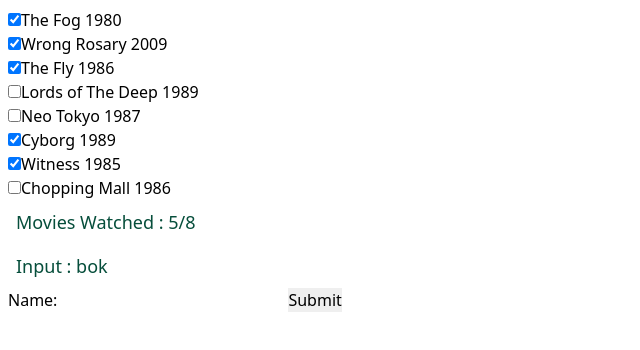
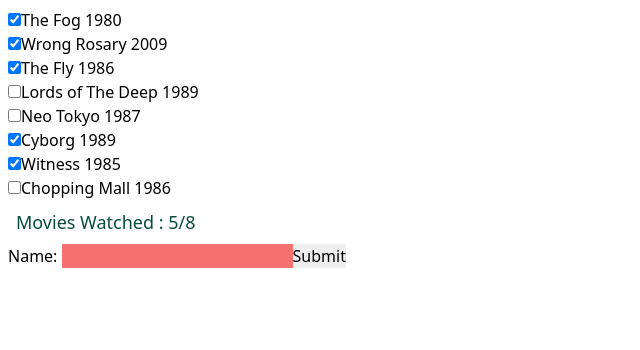
Before and after one commit to Marvling/movie-todo, a React (Create React App) app: page / in a window 1280 px wide. Shown: the top 350 px of the page, without its empty margins (0-640 px from the left). Built offline with nearby package versions, Linux system fonts and the light colour scheme.

Commit message:
primitive add item to the list

```diff
--- a/src/App.js
+++ b/src/App.js
@@ -19,9 +19,11 @@ class App extends React.Component{
 
 
         this.state = {
-            typedName: 'bok',
+            typedName: '',
             todoDataArray: todoData,
-            numberOfWatched: numberWatched
+            numberOfWatched: numberWatched,
+
+            debugObject: {}
         }
     }
 
@@ -42,25 +44,31 @@ class App extends React.Component{
       }
 
     handleSubmit(event) {
-        // alert('A name was submitted: ' + this.state.typedName);
+
+        console.log('am I fired')
 
 
-        this.setState((prevState)=> {
-            let objectToAdd = {
-                id: prevState.todoDataArray[prevState.todoDataArray.length-1].id + 1,
+        this.setState((prevState) => {
+
+            let updatedTodoDataArray = prevState.todoDataArray
+
+            console.log(updatedTodoDataArray);
+
+            let newTodoItem = {
+                id: prevState.todoDataArray.length + 1,
                 name: prevState.typedName,
-                year: 3000,
-                isWatched: false,
-                dateWatched: ''
+                year: 1800,
+                isWatched: false
             }
+            updatedTodoDataArray.push(newTodoItem)
+            updatedTodoDataArray = Array.from(new Set(updatedTodoDataArray));
 
-            // let updatedTodoArray = prevState
-            // updatedTodoArray.todoDataArray.push(objectToAdd)
-
-            // return{todoDataArray: updatedTodoArray}
+            return {
+                todoDataArray: updatedTodoDataArray,
+            }
         })
 
-
+        this.countWatched();
         event.preventDefault();
       }
 
@@ -83,7 +91,6 @@ class App extends React.Component{
 
         this.countWatched();
 
-
     }
 
 
@@ -97,25 +104,22 @@ class App extends React.Component{
             />
         )
 
-
         return(
             <div className='m-2'>
                 {todoItemsList}
+
                 <p
                     className='p-2 text-lg text-green-900'>
-                    Movies Watched : {this.state.numberOfWatched}/{this.state.todoDataArray.length}
-                </p>
-                <p
-                    className='p-2 text-lg text-green-900'>
-                    Input : {this.state.typedName}
+                    Movies Watched : {this.state.numberOfWatched
+                    /* TODO: Put a for loop that  checks for the comnpleted items and get rid of the numberOfWatched state & function*/}
+                    /{this.state.todoDataArray.length}
                 </p>
 
+                <form onSubmit={this.handleSubmit}>
+                    <label >
+                        Name: <input className='bg-red-400' type="text"  onChange={this.handleInput} />
+                    </label>
 
-                <form onSubmit={this.handleSubmit}>
-                    <label>
-                        Name:
-                        <input type="text"  onChange={this.handleInput} />
-                    </label>
                     <input type="submit" value="Submit" />
                 </form>
 
```
